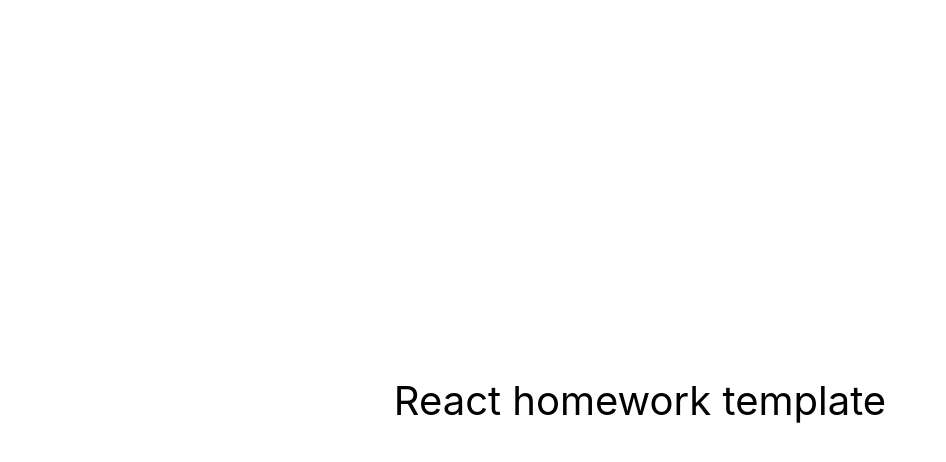
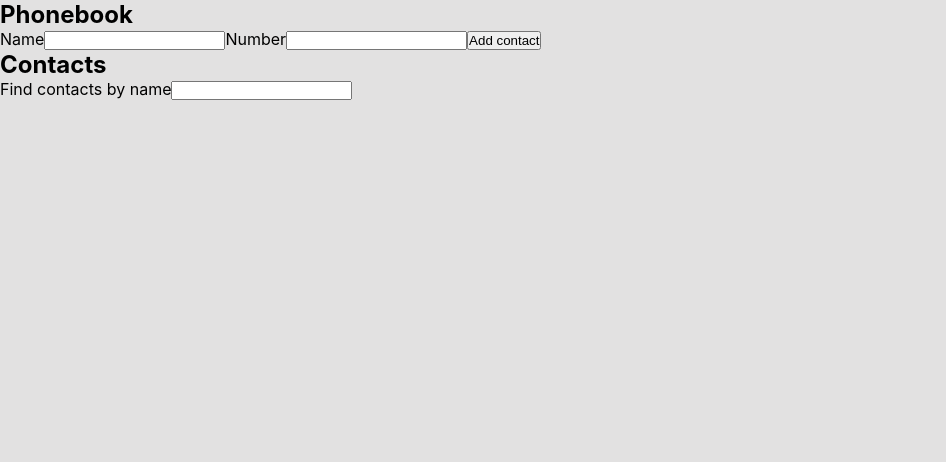
Before and after one commit to smuku-mk/goit-react-hw-04-phonebook, a React (Create React App) app: page / in a window 1280 px wide. Shown: the top 462 px of the page, without its empty margins (0-946 px from the left). Built offline with nearby package versions, Linux system fonts and the light colour scheme.

Commit message:
initial commit

```diff
--- a/package.json
+++ b/package.json
@@ -2,7 +2,7 @@
   "name": "react-homework-template",
   "version": "0.1.0",
   "private": true,
-  "homepage": "https://goitacademy.github.io/react-homework-template/",
+  "homepage": "https://smuku-mk.github.io/goit-react-hw-04-phonebook/",
   "dependencies": {
     "@testing-library/jest-dom": "^5.16.3",
     "@testing-library/react": "^12.1.4",
--- a/src/components/App.jsx
+++ b/src/components/App.jsx
@@ -1,16 +1,84 @@
-export const App = () => {
-  return (
-    <div
-      style={{
-        height: '100vh',
-        display: 'flex',
-        justifyContent: 'center',
-        alignItems: 'center',
-        fontSize: 40,
-        color: '#010101'
-      }}
-    >
-      React homework template
-    </div>
-  );
-};
+import { Component } from 'react';
+import { nanoid } from 'nanoid';
+
+import { ContactList } from './ContactList';
+import { Filter } from './Filter';
+import ContactForm from './ContactForm/ContactForm';
+
+class App extends Component {
+  state = {
+    contacts: [],
+    filter: '',
+  };
+
+  componentDidMount() {
+    const contacts = localStorage.getItem('contacts');
+    if (contacts) {
+      this.setState({ contacts: JSON.parse(contacts) });
+    }
+  }
+
+  componentDidUpdate(prevState) {
+    const { contacts } = this.state;
+    if (contacts !== prevState.contacts) {
+      if (contacts.length === 0) {
+        localStorage.removeItem('contacts');
+      } else {
+        localStorage.setItem('contacts', JSON.stringify(contacts));
+      }
+    }
+  }
+
+  handleSubmit = data => {
+    const { contacts } = this.state;
+    const { name, number } = data;
+    const newContact = { id: nanoid(), name: name, number: number };
+    const isContactExist = contacts.find(
+      contact => contact.name === newContact.name
+    );
+
+    if (isContactExist) {
+      alert(`${newContact.name} is already in contacts`);
+      this.setState({ filter: '' });
+    } else {
+      this.setState({
+        contacts: [...contacts, newContact],
+        filter: '',
+      });
+    }
+  };
+
+  handleFilterChange = evt => {
+    this.setState({ filter: evt.target.value });
+  };
+
+  handleDisplayContacts = () => {
+    const { contacts, filter } = this.state;
+    return contacts.filter(contact =>
+      contact.name.toLowerCase().includes(filter.toLowerCase())
+    );
+  };
+
+  handleDeleteContact = id => {
+    const { contacts } = this.state;
+    const updatedContacts = contacts.filter(contact => contact.id !== id);
+    this.setState({ contacts: updatedContacts });
+  };
+
+  render() {
+    return (
+      <>
+        <h2>Phonebook</h2>
+        <ContactForm onSubmit={this.handleSubmit} />
+        <h2>Contacts</h2>
+        <Filter onChange={this.handleFilterChange} />
+        <ContactList
+          contacts={this.handleDisplayContacts()}
+          onButtonClick={this.handleDeleteContact}
+        />
+      </>
+    );
+  }
+}
+
+export default App;
--- /dev/null
+++ b/src/components/ContactForm/ContactForm.jsx
@@ -0,0 +1,49 @@
+import { Component } from 'react';
+
+class ContactForm extends Component {
+  state = {
+    name: '',
+    number: '',
+  };
+
+  handleSubmit = evt => {
+    evt.preventDefault();
+
+    const form = evt.currentTarget;
+    const { name, number } = form.elements;
+    this.setState({ name: name.value, number: number.value });
+    this.props.onSubmit({ name: name.value, number: number.value });
+
+    form.reset();
+  };
+
+  render() {
+    return (
+      <form onSubmit={this.handleSubmit}>
+        <label>
+          <span>Name</span>
+          <input
+            type="text"
+            name="name"
+            pattern="^[a-zA-Zа-яА-Я]+(([' -][a-zA-Zа-яА-Я ])?[a-zA-Zа-яА-Я]*)*$"
+            title="Name may contain only letters, apostrophe, dash and spaces. For example Adrian, Jacob Mercer, Charles de Batz de Castelmore d'Artagnan"
+            required
+          />
+        </label>
+        <label>
+          <span>Number</span>
+          <input
+            type="tel"
+            name="number"
+            pattern="\+?\d{1,4}?[-.\s]?\(?\d{1,3}?\)?[-.\s]?\d{1,4}[-.\s]?\d{1,4}[-.\s]?\d{1,9}"
+            title="Phone number must be digits and can contain spaces, dashes, parentheses and can start with +"
+            required
+          />
+        </label>
+        <button type="submit">Add contact</button>
+      </form>
+    );
+  }
+}
+
+export default ContactForm;
--- /dev/null
+++ b/src/components/ContactList/ContactList.jsx
@@ -0,0 +1,29 @@
+import PropTypes from 'prop-types';
+import { ContactListItem } from '../ContactListItem';
+
+export const ContactList = ({ contacts, onButtonClick }) => {
+  return (
+    <ul>
+      {contacts.map(({ id, name, number }) => (
+        <ContactListItem
+          key={id}
+          id={id}
+          name={name}
+          number={number}
+          onButtonClick={onButtonClick}
+        />
+      ))}
+    </ul>
+  );
+};
+
+ContactList.propTypes = {
+  contacts: PropTypes.arrayOf(
+    PropTypes.shape({
+      id: PropTypes.string.isRequired,
+      name: PropTypes.string.isRequired,
+      number: PropTypes.string.isRequired,
+    }).isRequired
+  ).isRequired,
+  onButtonClick: PropTypes.func.isRequired,
+};
--- /dev/null
+++ b/src/components/ContactList/index.js
@@ -0,0 +1 @@
+export * from './ContactList';
--- /dev/null
+++ b/src/components/ContactListItem/ContactListItem.jsx
@@ -0,0 +1,19 @@
+import PropTypes from 'prop-types';
+
+export const ContactListItem = ({ id, name, number, onButtonClick }) => {
+  return (
+    <li key={id}>
+      {name}: {number}{' '}
+      <button type="button" onClick={() => onButtonClick(id)}>
+        Delete
+      </button>
+    </li>
+  );
+};
+
+ContactListItem.propTypes = {
+  id: PropTypes.string.isRequired,
+  name: PropTypes.string.isRequired,
+  number: PropTypes.string.isRequired,
+  onButtonClick: PropTypes.func.isRequired,
+};
--- /dev/null
+++ b/src/components/ContactListItem/index.js
@@ -0,0 +1 @@
+export * from './ContactListItem';
--- /dev/null
+++ b/src/components/Filter/Filter.jsx
@@ -0,0 +1,14 @@
+import PropTypes from 'prop-types';
+
+export const Filter = ({ onChange }) => {
+  return (
+    <label>
+      <span>Find contacts by name</span>
+      <input type="text" name="filter" onChange={onChange} />
+    </label>
+  );
+};
+
+Filter.propTypes = {
+  onChange: PropTypes.func.isRequired,
+};
--- /dev/null
+++ b/src/components/Filter/index.js
@@ -0,0 +1 @@
+export * from './Filter';
--- a/src/index.css
+++ b/src/index.css
@@ -1,15 +1,33 @@
-@import-normalize; /* bring in normalize.css styles */
+@import-normalize;
 
 body {
-  margin: 0;
   font-family: -apple-system, BlinkMacSystemFont, 'Segoe UI', 'Roboto', 'Oxygen',
     'Ubuntu', 'Cantarell', 'Fira Sans', 'Droid Sans', 'Helvetica Neue',
     sans-serif;
   -webkit-font-smoothing: antialiased;
   -moz-osx-font-smoothing: grayscale;
+  background-color: rgb(226, 225, 225);
 }
-
 code {
   font-family: source-code-pro, Menlo, Monaco, Consolas, 'Courier New',
     monospace;
 }
+
+*,
+::after,
+::before {
+  box-sizing: border-box;
+  padding: 0;
+  margin: 0;
+}
+ul {
+  list-style-type: none;
+}
+a {
+  text-decoration: none;
+}
+img {
+  display: block;
+  max-width: 100%;
+  height: auto;
+}
--- a/src/index.js
+++ b/src/index.js
@@ -1,6 +1,6 @@
 import React from 'react';
 import ReactDOM from 'react-dom/client';
-import { App } from 'components/App';
+import App from 'components/App';
 import './index.css';
 
 ReactDOM.createRoot(document.getElementById('root')).render(
```
